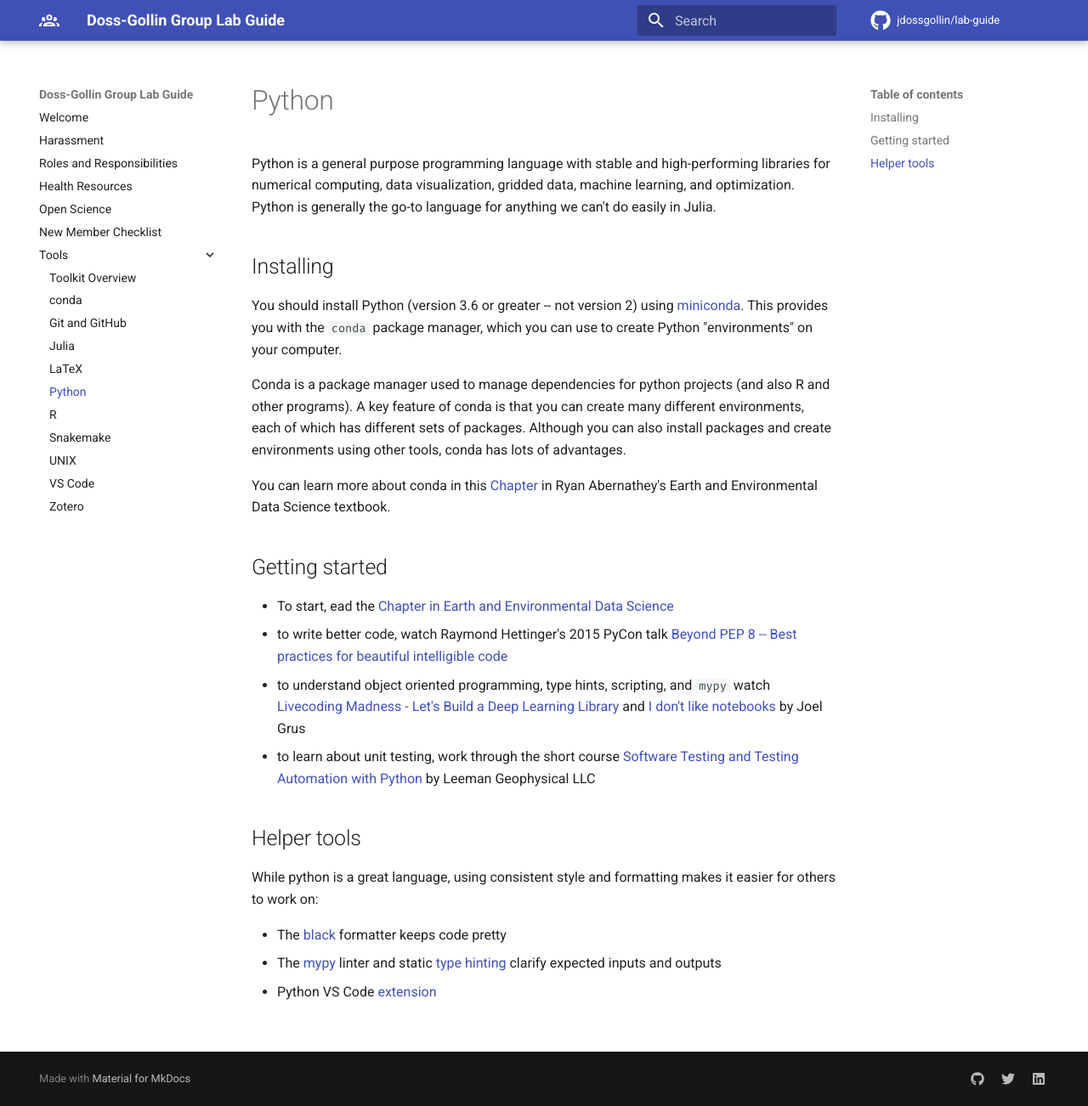
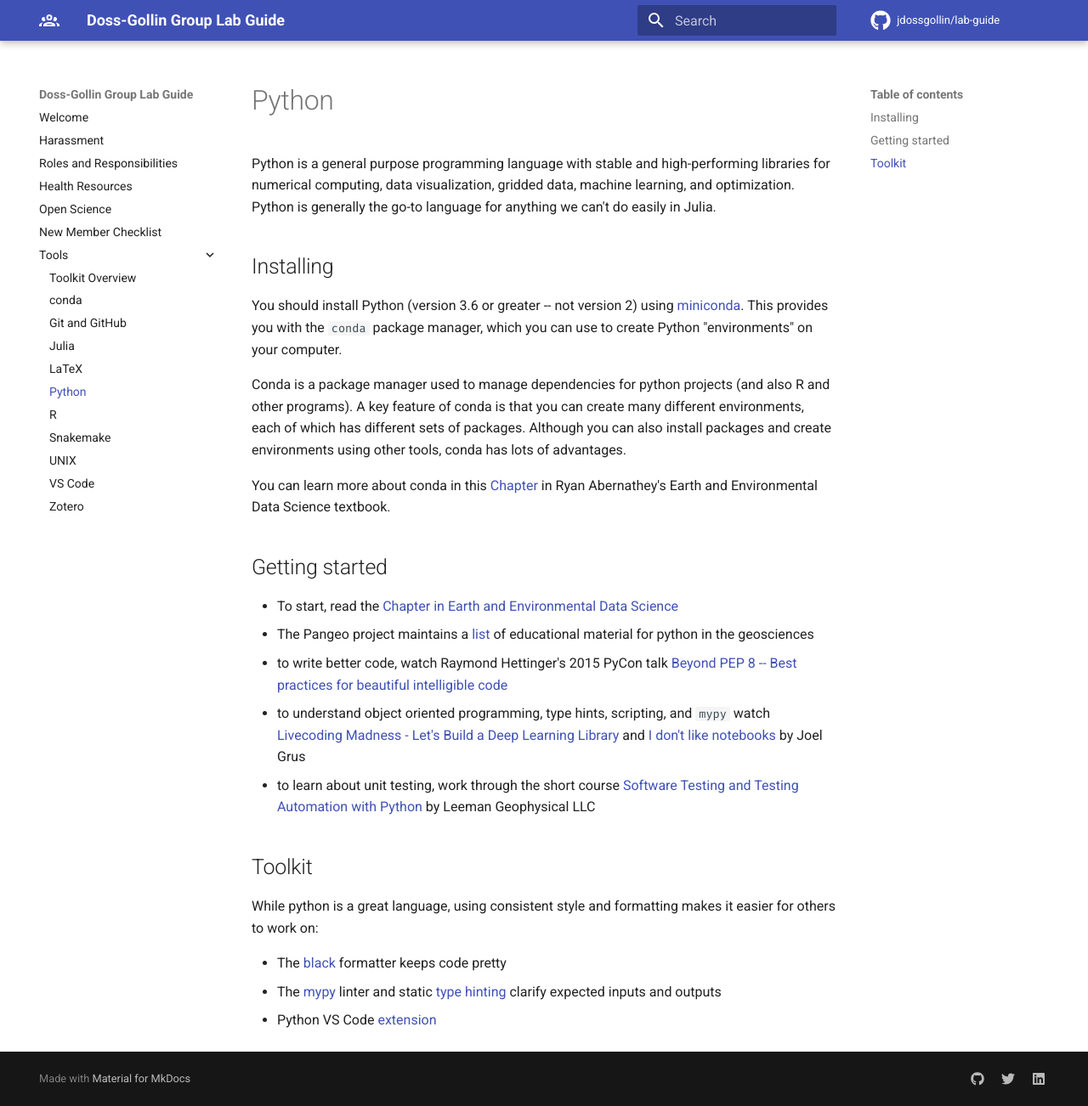
Before and after one commit to jdossgollin/lab-guide, an MkDocs documentation site: the page built from docs/tools/python.md, in a window 1280 px wide and 1302 px high. Shown: the whole window at 85% size. Built offline with MkDocs 1.6.1 and Material for MkDocs 9.7.7, drawn with Linux system fonts in a browser that asks for light colours; comment, search, counter and statistics services are not loaded.

```diff
--- a/docs/tools/python.md
+++ b/docs/tools/python.md
@@ -16,12 +16,13 @@ You can learn more about conda in this [Chapter](https://earth-env-data-science.
 
 ## Getting started
 
-* To start, ead the [Chapter in Earth and Environmental Data Science](https://earth-env-data-science.github.io/lectures/core_python/python_fundamentals.html){:target="_blank"}
+* To start, read the [Chapter in Earth and Environmental Data Science](https://earth-env-data-science.github.io/lectures/core_python/python_fundamentals.html){:target="_blank"}
+* The Pangeo project maintains a [list](https://github.com/pangeo-data/education-material/blob/master/README.md) of educational material for python in the geosciences
 * to write better code, watch Raymond Hettinger's 2015 PyCon talk [Beyond PEP 8 -- Best practices for beautiful intelligible code](https://www.youtube.com/watch?v=wf-BqAjZb8M&list=LL&index=20&t=0s)
 * to understand object oriented programming, type hints, scripting, and `mypy` watch [Livecoding Madness - Let's Build a Deep Learning Library](https://www.youtube.com/watch?v=o64FV-ez6Gw) and [I don't like notebooks](https://www.youtube.com/watch?v=7jiPeIFXb6U) by Joel Grus
 * to learn about unit testing, work through the short course [Software Testing and Testing Automation with Python](https://leemangeophysicalllc.github.io/testing-with-python/) by Leeman Geophysical LLC
 
-## Helper tools
+## Toolkit
 
 While python is a great language, using consistent style and formatting makes it easier for others to work on:
 
```
Also changed, not shown: docs/tools/overview.md (+4 -1 lines), docs/tools/unix.md (+4 -0 lines), docs/tools/vs-code.md (+5 -0 lines).
